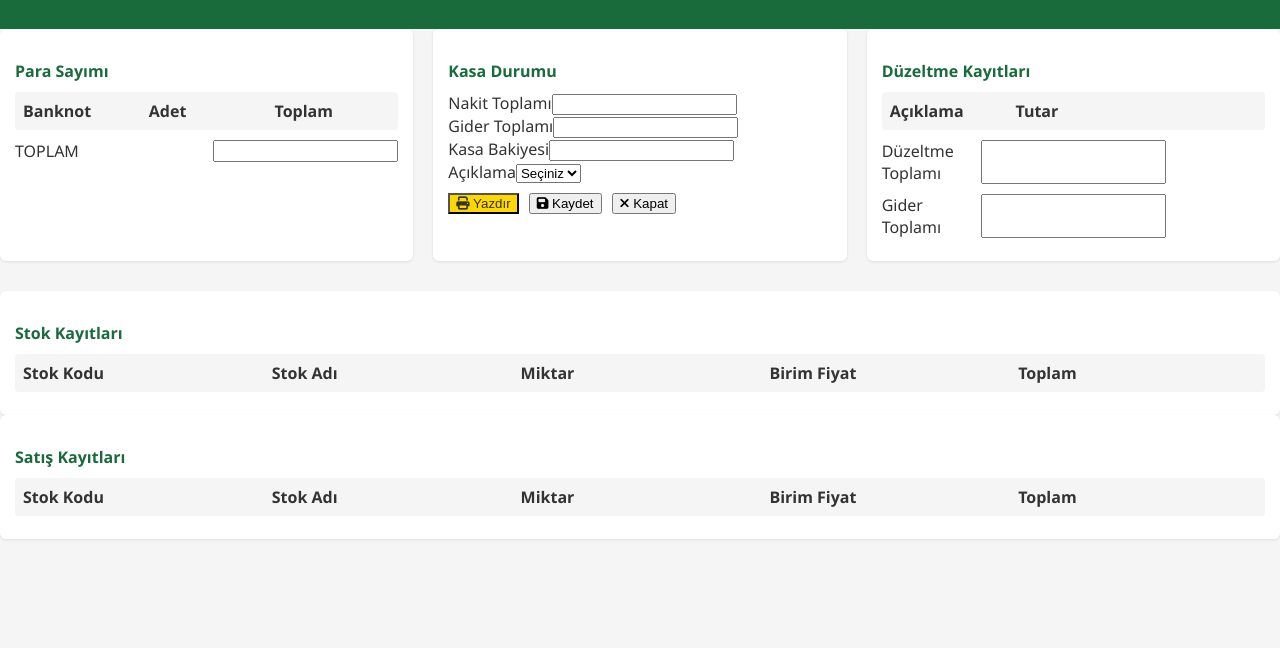
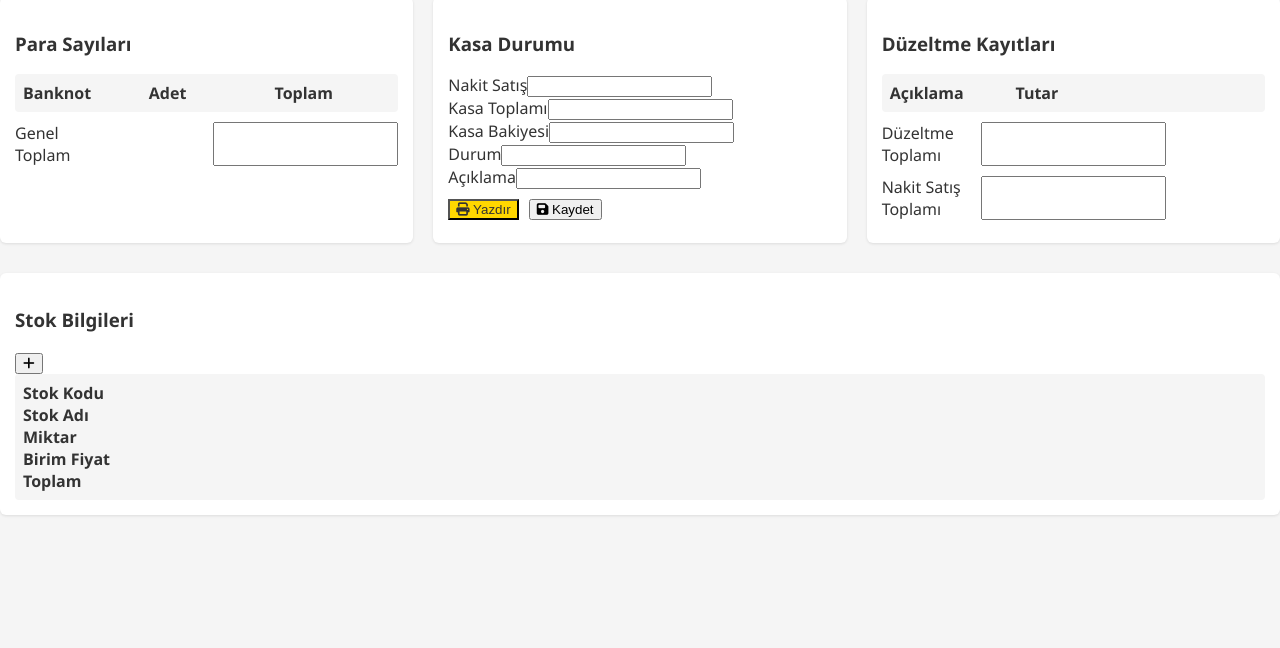
Before and after one commit to oknktn/DepoTech, a plain HTML site: page pesin.html in a window 1280 px wide. Shown: the part 152-800 px from the top of the page. Drawn offline with Linux system fonts and the light colour scheme.

Commit message:
Update pesin.html

```diff
--- a/pesin.html
+++ b/pesin.html
@@ -9,13 +9,9 @@
   <link rel="stylesheet" href="https://cdnjs.cloudflare.com/ajax/libs/font-awesome/6.4.0/css/all.min.css" />
 </head>
 <body>
-  <div class="loading-overlay" id="loadingOverlay">
-    <div class="loading-text">İşleniyor...</div>
-  </div>
-
   <header class="header">
     <button class="back-button" onclick="goBack()"><i class="fas fa-arrow-left"></i> Ana Menü</button>
-    <h1 id="pageTitle">Peşin Satış</h1>
+    <h1>Peşin Satış</h1>
     <div></div>
   </header>
 
@@ -23,62 +19,56 @@
     <section class="grid-panels">
       <!-- Para Sayımı -->
       <div class="panel">
-        <h3 class="panel-title">Para Sayımı</h3>
+        <h3>Para Sayıları</h3>
         <div class="money-grid header-row">
           <div>Banknot</div><div>Adet</div><div>Toplam</div>
         </div>
         <div id="moneyRowsContainer"></div>
         <div class="money-grid total-row">
-          <div>TOPLAM</div><div></div><input id="moneyTotal" class="form-control" readonly />
+          <div>Genel Toplam</div><div></div><input id="moneyTotal" class="form-control" readonly />
         </div>
       </div>
 
       <!-- Kasa Durumu -->
       <div class="panel">
-        <h3 class="panel-title">Kasa Durumu</h3>
-        <div class="form-group"><label>Nakit Toplamı</label><input id="kasaNakit" class="form-control" readonly /></div>
-        <div class="form-group"><label>Gider Toplamı</label><input id="kasaGider" class="form-control" readonly /></div>
-        <div class="form-group"><label>Kasa Bakiyesi</label><input id="kasaBakiyesi" class="form-control" readonly /></div>
-        <div class="form-group"><label>Açıklama</label><select id="kasaAciklama" class="form-control"><option value="">Seçiniz</option></select></div>
+        <h3>Kasa Durumu</h3>
+        <div class="form-group"><label>Nakit Satış</label><input id="kasaNakit" class="form-control" readonly /></div>
+        <div class="form-group"><label>Kasa Toplamı</label><input id="kasaToplam" class="form-control" readonly /></div>
+        <div class="form-group"><label>Kasa Bakiyesi</label><input id="kasaBakiyesi" class="form-control" oninput="updateKasaDurumu()" /></div>
+        <div class="form-group"><label>Durum</label><input id="kasaDurum" class="form-control" readonly /></div>
+        <div class="form-group"><label>Açıklama</label><input id="kasaAciklama" class="form-control" readonly /></div>
         <div class="button-group">
           <button class="btn btn-orange" onclick="printKasa()"><i class="fas fa-print"></i> Yazdır</button>
           <button class="btn btn-primary" onclick="saveKasa()"><i class="fas fa-save"></i> Kaydet</button>
-          <button class="btn btn-secondary" onclick="closeKasa()"><i class="fas fa-times"></i> Kapat</button>
         </div>
       </div>
 
       <!-- Düzeltme Kayıtları -->
       <div class="panel">
-        <h3 class="panel-title">Düzeltme Kayıtları</h3>
+        <h3>Düzeltme Kayıtları</h3>
         <div class="adjustment-grid header-row">
           <div>Açıklama</div><div>Tutar</div>
         </div>
         <div id="adjustmentRowsContainer"></div>
         <div class="adjustment-grid total-row">
-          <div>Düzeltme Toplamı</div><input id="adjustmentTotal" class="form-control" readonly />
+          <div>Düzeltme Toplamı</div><input id="duzeltmeToplam" class="form-control" readonly />
         </div>
         <div class="adjustment-grid total-row">
-          <div>Gider Toplamı</div><input id="giderTotal" class="form-control" readonly />
+          <div>Nakit Satış Toplamı</div><input id="nakitSatisToplam" class="form-control" readonly />
         </div>
       </div>
     </section>
 
-    <!-- Stok Kayıtları -->
+    <!-- Stok Bilgileri -->
     <section class="panel">
-      <h3 class="panel-title">Stok Kayıtları</h3>
-      <div class="stock-grid header-row">
+      <div class="stok-header">
+        <h3>Stok Bilgileri</h3>
+        <button onclick="addStokRow()" class="btn-add"><i class="fas fa-plus"></i></button>
+      </div>
+      <div class="stok-grid header-row">
         <div>Stok Kodu</div><div>Stok Adı</div><div>Miktar</div><div>Birim Fiyat</div><div>Toplam</div>
       </div>
-      <div id="stockRowsContainer"></div>
-    </section>
-
-    <!-- Satış Kayıtları -->
-    <section class="panel">
-      <h3 class="panel-title">Satış Kayıtları</h3>
-      <div class="sales-grid header-row">
-        <div>Stok Kodu</div><div>Stok Adı</div><div>Miktar</div><div>Birim Fiyat</div><div>Toplam</div>
-      </div>
-      <div id="salesRowsContainer"></div>
+      <div id="stokRowsContainer"></div>
     </section>
   </main>
 </body>
```
